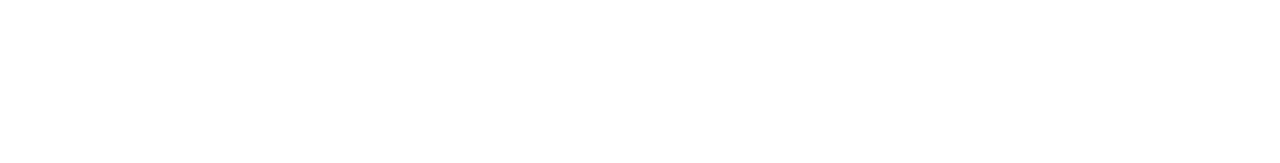
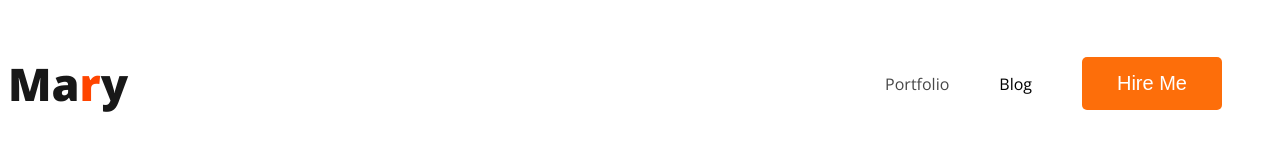
Before and after one commit to tanu200/webdeveloper-portfolio, a plain HTML site: page index.html in a window 1280 px wide. Drawn offline with nearby package versions, Linux system fonts and the light colour scheme.

Commit message:
nav added

```diff
--- a/index.html
+++ b/index.html
@@ -5,9 +5,24 @@
     <meta charset="UTF-8">
     <meta name="viewport" content="width=device-width, initial-scale=1.0">
     <title>web developer portfolio</title>
+
+    <link rel="preconnect" href="https://fonts.googleapis.com">
+    <link rel="preconnect" href="https://fonts.gstatic.com" crossorigin>
+    <link href="https://fonts.googleapis.com/css2?family=Open+Sans:wght@400;800&display=swap" rel="stylesheet">
+    <link rel="stylesheet" href="style.css">
 </head>
 
 <body>
+    <header>
+        <nav>
+            <h3 class="nav-title">Ma<span class="text-orange">r</span>y</h3>
+            <ul>
+                <li> <a href="portfolio">Portfolio</a></li>
+                <li><a href="blog"></a>Blog</li>
+                <li><button class="btn-orange">Hire Me</button></li>
+            </ul>
+        </nav>
+    </header>
 
 </body>
 
--- /dev/null
+++ b/style.css
@@ -0,0 +1,49 @@
+/*common css*/
+
+body {
+    font-family: 'Open Sans', sans-serif;
+
+}
+
+.text-orange {
+    color: orangered;
+}
+
+/*nav */
+nav {
+    display: flex;
+    justify-content: space-between;
+    align-items: center;
+}
+
+.nav-title {
+    color: #181818;
+    font-size: 45px;
+    font-weight: 800px;
+}
+
+nav ul {
+    display: flex;
+    align-items: center;
+
+}
+
+nav li {
+    list-style: none;
+    margin-right: 50px;
+}
+
+nav a {
+    text-decoration: none;
+    color: #474747;
+}
+
+.btn-orange {
+    border-radius: 5px;
+    background-color: #FD6E0A;
+    border: none;
+    font-weight: 700px;
+    font-size: 20px;
+    color: white;
+    padding: 15px 35px;
+}
```
